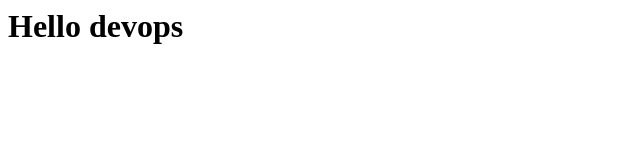
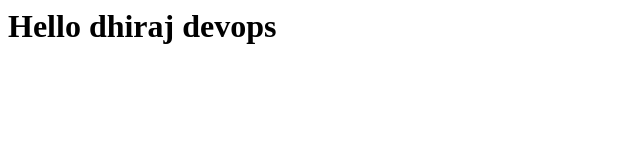
Before and after one commit to dhiraj1804/devops, a plain HTML site: page index.html in a window 1280 px wide. Shown: the whole page, without its empty margins (0-640 px from the left). Drawn offline with Linux system fonts and the light colour scheme.

Commit message:
Update index.html

```diff
--- a/index.html
+++ b/index.html
@@ -1 +1 @@
-<h1>Hello devops </h1>
+<h1>Hello dhiraj devops </h1>
```
